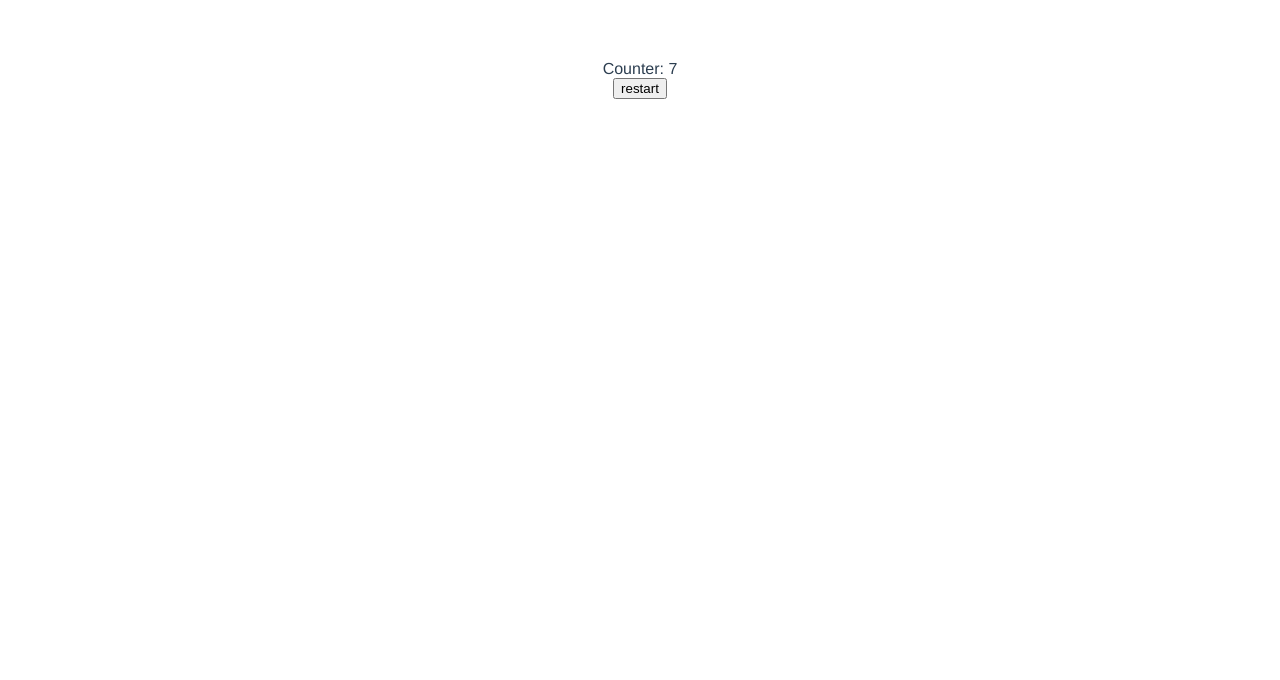
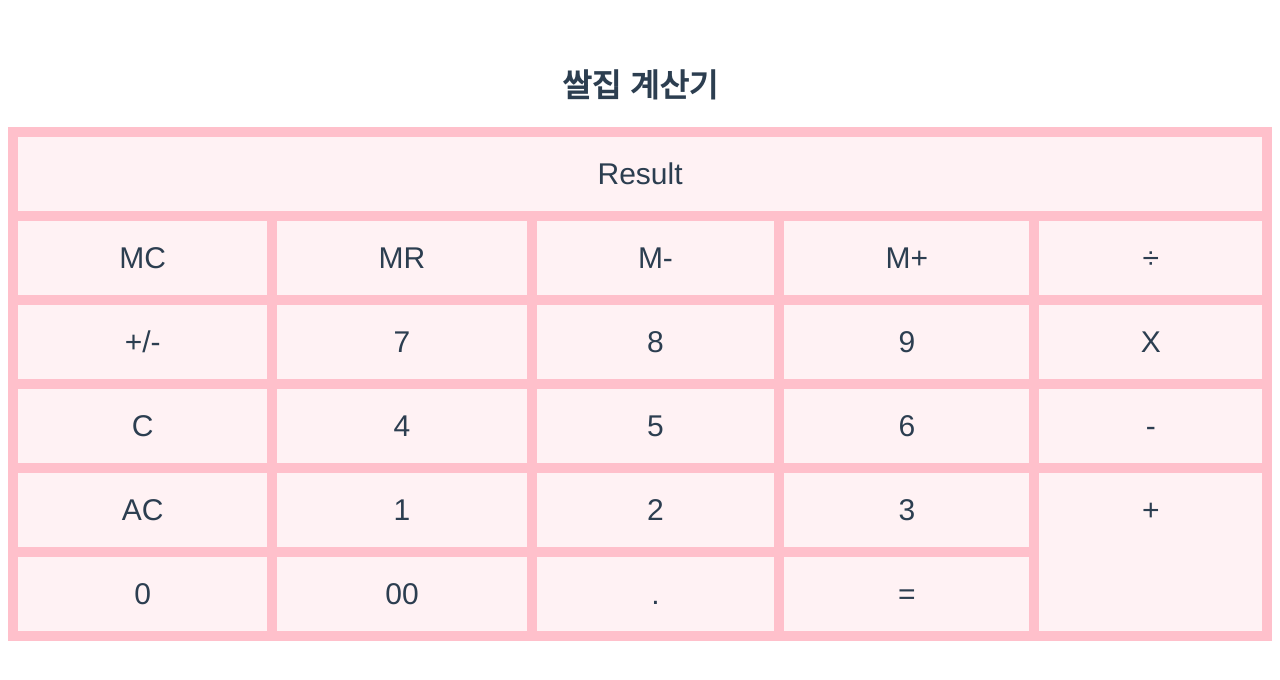
Before and after one commit to HaeSeon/ncsoft-Vue-tutorial, a Vue app in the folder calculator/: page / in a window 1280 px wide. Shown: the top 680 px of the page. Built offline with nearby package versions, Linux system fonts and the light colour scheme.

Commit message:
calculator prototype

```diff
--- a/calculator/src/App.vue
+++ b/calculator/src/App.vue
@@ -1,16 +1,19 @@
 <template>
-  <CounterApp />
+  <!-- <CounterApp /> -->
+  <CalculatorApp />
 </template>
 
 <script lang="ts">
 import { defineComponent } from "vue";
 // import HelloWorld from "./components/HelloWorld.vue";
-import CounterApp from "./components/HelloWorld.vue";
+// import CounterApp from "./components/HelloWorld.vue";
+import CalculatorApp from "./components/Calculator.vue";
 
 export default defineComponent({
   name: "App",
   components: {
-    CounterApp,
+    // CounterApp,
+    CalculatorApp,
   },
 });
 </script>
--- /dev/null
+++ b/calculator/src/components/Calculator.vue
@@ -0,0 +1,91 @@
+<template>
+  <h1>쌀집 계산기</h1>
+
+  <div class="grid-container">
+    <div class="result-viewer">Result</div>
+    <div v-on:click="excuteMC">MC</div>
+    <div v-on:click="excuteMR">MR</div>
+    <div>M-</div>
+    <div>M+</div>
+    <div>÷</div>
+    <div>+/-</div>
+    <div>7</div>
+    <div>8</div>
+    <div>9</div>
+    <div>X</div>
+    <div>C</div>
+    <div>4</div>
+    <div>5</div>
+    <div>6</div>
+    <div>-</div>
+    <div>AC</div>
+    <div>1</div>
+    <div>2</div>
+    <div>3</div>
+    <div class="plus">+</div>
+    <div>0</div>
+    <div>00</div>
+    <div>.</div>
+    <div>=</div>
+  </div>
+
+  <!-- <button v-on:click="Enter">Enter</button> -->
+</template>
+
+<script lang="ts">
+import { defineComponent } from "vue";
+
+interface Result {
+  result: number;
+}
+
+export default defineComponent({
+  name: "CalculatorApp",
+
+  data() {
+    return {
+      result: 50,
+    };
+  },
+  methods: {
+    excuteMC() {
+      console.log("MC");
+    },
+    excuteMR() {
+      console.log("MR");
+    },
+  },
+  mounted() {
+    console.log("helllll");
+  },
+});
+</script>
+
+<!-- Add "scoped" attribute to limit CSS to this component only -->
+<style scoped>
+.grid-container {
+  display: grid;
+  grid-template-columns: auto auto auto auto auto;
+  grid-gap: 10px;
+  background-color: pink;
+  padding: 10px;
+}
+
+.grid-container > div {
+  background-color: rgba(255, 255, 255, 0.8);
+  text-align: center;
+  padding: 20px 0;
+  font-size: 30px;
+}
+
+.result-viewer {
+  grid-column-start: 1;
+  grid-column-end: 6;
+}
+.plus {
+  grid-column-start: 5;
+  grid-column-end: 6;
+  grid-row-start: 5;
+  grid-row-end: 7;
+}
+</style>
```
